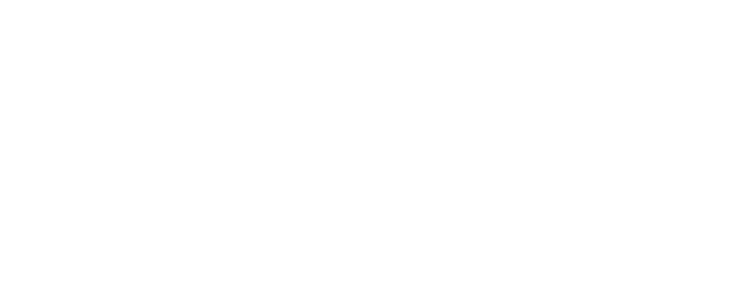
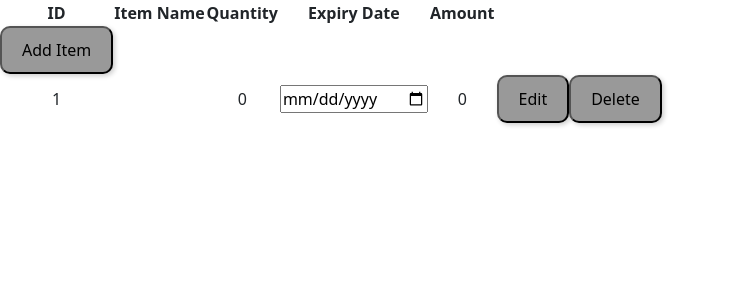
Before and after one commit to VenkataLalith/FoodBuddyProject, a React (Create React App) app in the folder FoodBuddy_DevRole/FrontEnd/: page /inv in a window 1280 px wide. Before the commit this address had no page. Shown: the top 300 px of the page, without its empty margins (0-729 px from the left). Built offline with nearby package versions, Linux system fonts and the light colour scheme.

Commit message:
Added Home Page and Inventory Management front end

```diff
--- a/FoodBuddy_DevRole/FrontEnd/package.json
+++ b/FoodBuddy_DevRole/FrontEnd/package.json
@@ -14,8 +14,11 @@
     "bootstrap": "^5.2.3",
     "http-proxy-middleware": "^2.0.6",
     "react": "^18.2.0",
+    "react-bootstrap-validation": "^0.1.11",
+    "react-datepicker": "^4.10.0",
     "react-dom": "^18.2.0",
     "react-redux": "^8.0.5",
+    "react-router-bootstrap": "^0.26.2",
     "react-scripts": "5.0.1",
     "redux": "^4.2.1",
     "web-vitals": "^2.1.4"
@@ -45,6 +48,7 @@
     ]
   },
   "devDependencies": {
-    "react-router-dom": "^6.8.1"
+    "react-router-dom": "^6.8.1",
+    "style-loader": "^3.3.2"
   }
 }
--- a/FoodBuddy_DevRole/FrontEnd/src/App.css
+++ b/FoodBuddy_DevRole/FrontEnd/src/App.css
@@ -2,15 +2,74 @@ body,
 html {
   height: 100%;
 }
-
 .App {
   text-align: center;
-  min-height: 100vh;
   align-items: center;
   justify-content: center;
   background-color: rgb(255,255,255);
   flex-direction: column;
 }
+/* Tab Container */
+.Tabs {
+  width: 100%;
+  height: auto;
+  min-height: 400px;
+  background: rgb(255,255,255);
+  margin: 3.5rem auto 1.5rem;
+  padding: 2rem 1rem;
+  color: #E8F0F2;
+  border-radius: 2rem;
+  @media (max-width: 769px) {
+    padding: 2rem 0;
+  }
+
+}
+
+/* Tab Navigation */
+ul.nav {
+  width: 100%;
+  margin: 0 auto 2rem;
+  display: flex;
+  align-items: center;
+  justify-content: space-between;
+  border: 1px solid #39A2DB;
+  border-radius: 2rem;
+  @media (max-width: 768px) {
+    width: 100%;
+  }
+}
+ul.nav li {
+  width: 50%;
+  padding: 1rem;
+  list-style: none;
+  text-align: center;
+  cursor: pointer;
+  transition: all 0.7s;
+}
+
+ul.nav li:first-child {
+  border-bottom-left-radius: 2rem;
+  border-top-left-radius: 2rem;
+}
+
+ul.nav li:last-child {
+  border-bottom-right-radius: 2rem;
+  border-top-right-radius: 2rem;
+}
+ul.nav li:hover {
+  background: rgba(50, 224, 196, 0.15);
+}
+ul.nav li.active {
+  background-color: #39A2DB;
+}
+
+/* First and Second Tab Styles */
+.FirstTab p,
+.SecondTab p {
+  font-size: 2rem;
+  text-align: center;
+}
+
 
 .form {
   text-align: left;
--- /dev/null
+++ b/FoodBuddy_DevRole/FrontEnd/src/Components/ExpenseManagement.js
@@ -0,0 +1,7 @@
+import React from "react";
+
+function ExpenseManagement() {
+  return <h1>Expense Management</h1>;
+}
+
+export default ExpenseManagement;
--- a/FoodBuddy_DevRole/FrontEnd/src/Components/GroupManagement.js
+++ b/FoodBuddy_DevRole/FrontEnd/src/Components/GroupManagement.js
@@ -1,8 +1,8 @@
-import React, { useState, useEffect, useLayoutEffect } from 'react';
 import { useDispatch, useSelector } from 'react-redux';
 import axios from 'axios';
 import { updateGroupName } from '../redux/actions/GroupManagementAction'
 import { updateGroupNumber } from '../redux/actions/GroupManagementAction'
+import React, { useState, useEffect, useLayoutEffect } from 'react';
 
 export const GroupManagement = () => {
   const [groupName, setGroupName] = useState("");
--- /dev/null
+++ b/FoodBuddy_DevRole/FrontEnd/src/Components/Home.js
@@ -0,0 +1,58 @@
+import { BrowserRouter as Router, Switch, Route, Link } from "react-router-dom";
+import "../App.css";
+import React, { useState } from "react";
+import {GroupManagement} from "./GroupManagement";
+import {InventoryManagement} from "./InventoryManagement";
+import RecipeManagement from "./RecipeManagement";
+import ExpenseManagement from "./ExpenseManagement";
+
+export const HomePage = () => {
+const [activeTab, setActiveTab] = useState("");
+const renderTab = () => {
+    switch (activeTab) {
+      case "GroupManagement":
+        return <GroupManagement />;
+      case "InventoryManagement":
+        return <InventoryManagement />;
+      case "RecipeManagement":
+        return <RecipeManagement />;
+      case "ExpenseManagement":
+        return <ExpenseManagement />;
+    }
+  };
+return (
+    <div className="Home">
+      <header>
+        <nav>
+          <ul>
+            <li>
+              <button onClick={() => setActiveTab("GroupManagement")}>
+                Group Management
+              </button>
+            </li>
+            <li>
+              <button onClick={() => setActiveTab("InventoryManagement")}>
+                Inventory Management
+              </button>
+            </li>
+            <li>
+              <button onClick={() => setActiveTab("RecipeManagement")}>
+                Recipe Management
+              </button>
+            </li>
+            <li>
+              <button onClick={() => setActiveTab("ExpenseManagement")}>
+                Expense Management
+              </button>
+            </li>
+            <li>
+              <button onClick={() => setActiveTab("Home")}>Home</button>
+            </li>
+          </ul>
+        </nav>
+      </header>
+      <main>{renderTab()}</main>
+    </div>
+  );
+}
+export default HomePage;
--- /dev/null
+++ b/FoodBuddy_DevRole/FrontEnd/src/Components/InventoryManagement.js
@@ -0,0 +1,146 @@
+import React, { useState } from "react";
+import DatePicker from "react-datepicker";
+import "react-datepicker/dist/react-datepicker.css";
+
+export const InventoryManagement = () => {
+  const [data, setData] = useState([
+    { id: 1, name: "", quantity: 0, expiry: "", amount :0 },
+
+  ]);
+
+  const [editIndex, setEditIndex] = useState(-1);
+  const [newName, setNewName] = useState("");
+  const [newQuantity, setQuantity] = useState("");
+  const [newExpiry, setExpiry] = useState(null);
+  const [newAmount, setAmount] = useState("");
+
+  const handleEdit = (index) => {
+    setEditIndex(index);
+    setNewName(data[index].name);
+    setQuantity(data[index].quantity);
+    setExpiry(data[index].expiry);
+    setAmount(data[index].amount);
+  };
+
+  const handleSave = (index) => {
+    const updatedData = [...data];
+    updatedData[index] = { id: data[index].id, name: newName, quantity: newQuantity, expiry: newExpiry, amount:newAmount };
+    setData(updatedData);
+    setEditIndex(-1);
+    setNewName("");
+    setQuantity("");
+    setExpiry("");
+    setAmount("");
+  };
+
+  const handleCancel = () => {
+    setEditIndex(-1);
+    setNewName("");
+    setQuantity("");
+    setExpiry("");
+    setAmount("");
+  };
+
+  const handleDelete = (index) => {
+    const updatedData = data.filter((item) => item.id !== data[index].id);
+    setData(updatedData);
+  };
+
+  const handleAdd = () => {
+    const newId = data.length + 1;
+    const newData = { id: newId, name: "", quantity: "",expiry:"",amount:"" };
+    setData([...data, newData]);
+    setEditIndex(newId - 1);
+  };
+
+  const handleDateSelect = (event) => {
+      setExpiry(event.target.value);
+    };
+
+  return (
+    <div>
+      <table>
+      <button onClick={handleAdd}>Add Item</button>
+        <thead>
+          <tr>
+            <th>ID</th>
+            <th>Item Name</th>
+            <th>Quantity</th>
+            <th>Expiry Date</th>
+            <th>Amount</th>
+          </tr>
+        </thead>
+        <tbody>
+          {data.map((item, index) => (
+            <tr key={item.id}>
+              <td>{item.id}</td>
+              <td>
+                {editIndex === index ? (
+                  <input
+                    type="text"
+                    value={newName}
+                    onChange={(e) => setNewName(e.target.value)}
+                  />
+                ) : (
+                  item.name
+                )}
+              </td>
+              <td>
+                {editIndex === index ? (
+                  <input
+                    type="number"
+                    value={newQuantity}
+                    onChange={(e) => setQuantity(e.target.value)}
+                  />
+                ) : (
+                  item.quantity
+                )}
+              </td>
+              {/*
+
+              <td>
+                  {editIndex === index ? (
+                    <input
+                      type="text"
+                      value={newExpiry}
+                      onChange={(e) => setExpiry(e.target.value)}
+                    />
+                  ) : (
+                    item.expiry
+                  )}
+                </td>*/}
+                <td><input type="date" id="date" onChange={handleDateSelect} /></td>
+              <td>
+                {editIndex === index ? (
+                  <input
+                    type="text"
+                    value={newAmount}
+                    onChange={(e) => setAmount(e.target.value)}
+                  />
+                ) : (
+                  item.amount
+                )}
+              </td>
+              <td>
+                {editIndex === index ? (
+                  <>
+                    <button onClick={() => handleSave(index)}>Save</button>
+                    <button onClick={handleCancel}>Cancel</button>
+                  </>
+                ) : (
+                  <>
+                    <button onClick={() => handleEdit(index)}>Edit</button>
+                    <button onClick={() => handleDelete(index)}>Delete</button>
+                  </>
+                )}
+              </td>
+            </tr>
+          ))}
+        </tbody>
+      </table>
+
+    </div>
+  );
+};
+
+export default InventoryManagement;
--- a/FoodBuddy_DevRole/FrontEnd/src/Components/Login.js
+++ b/FoodBuddy_DevRole/FrontEnd/src/Components/Login.js
@@ -57,7 +57,7 @@ const handleUsernameChange = (event) => {
          if(response.data==='success'){
             console.log('login success')
             dispatch(loginAction(username))
-            navigate('/grp');
+            navigate('/home');
          }
          else{
             alert('Invalid Credentials.....pls re-enter proper credentials')
--- /dev/null
+++ b/FoodBuddy_DevRole/FrontEnd/src/Components/RecipeManagement.js
@@ -0,0 +1,7 @@
+import React from "react";
+
+function RecipeManagement() {
+  return <h1>Recipe Management</h1>;
+}
+
+export default RecipeManagement;
--- a/FoodBuddy_DevRole/FrontEnd/src/Components/Routes.js
+++ b/FoodBuddy_DevRole/FrontEnd/src/Components/Routes.js
@@ -5,6 +5,8 @@ import { Route, Routes } from 'react-router-dom';
 
 import { Login } from "./Login";
 import { GroupManagement } from "./GroupManagement";
+import { InventoryManagement } from "./InventoryManagement";
+import {HomePage} from "./Home";
 
 
 export function Routing() {
@@ -14,6 +16,8 @@ export function Routing() {
                 <Route path='/' element={<Login />} />
                 <Route path='/register' element={<Register />} />
                 <Route path='/grp' element={<GroupManagement />} />
+                <Route path='/inv' element={<InventoryManagement />} />
+                <Route path='/home' element={<HomePage />} />
             </Routes>
         </>
     );
```
Also changed, not shown: 1 other file (tests, documents, lock files or other folders).
